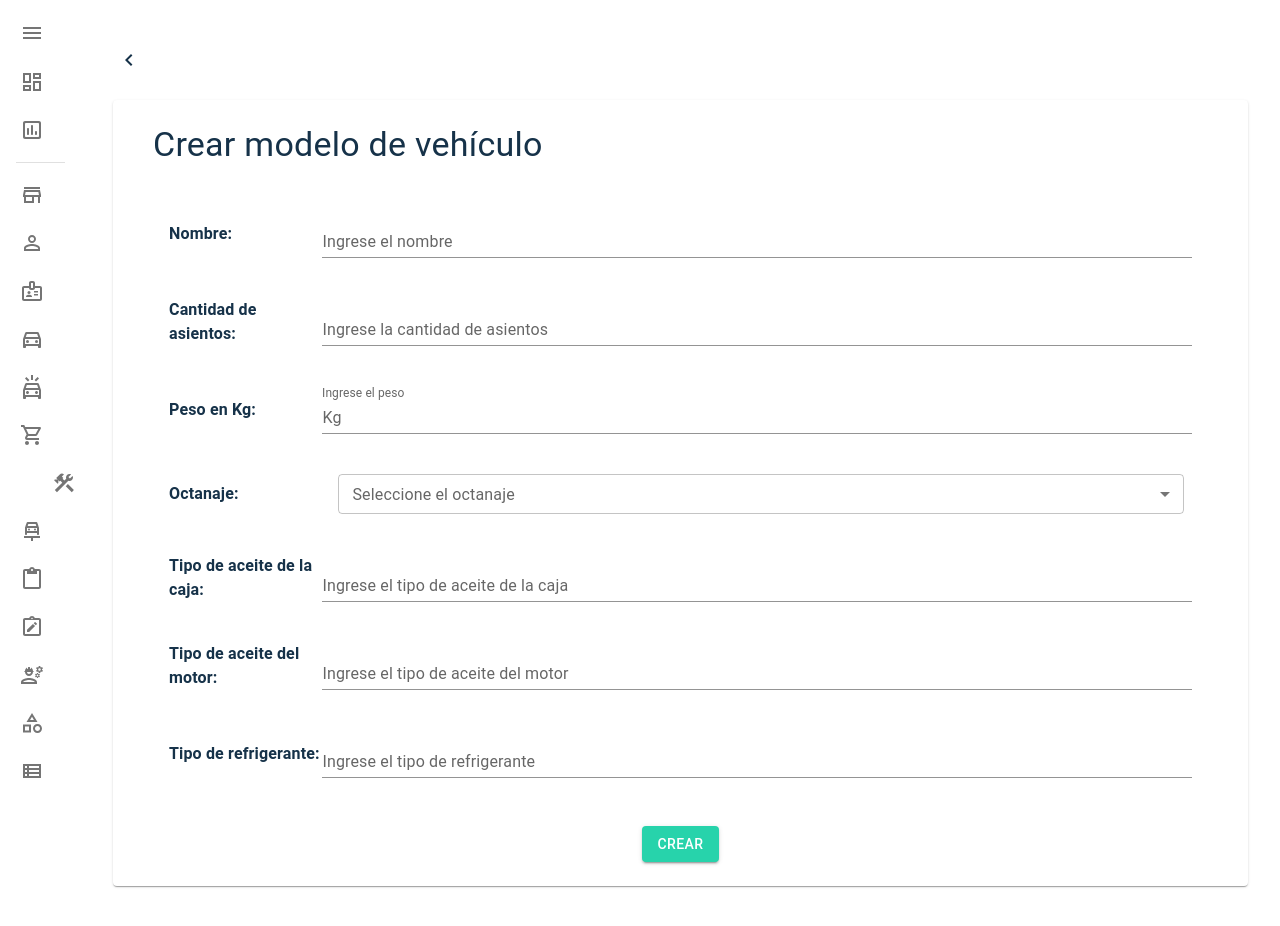
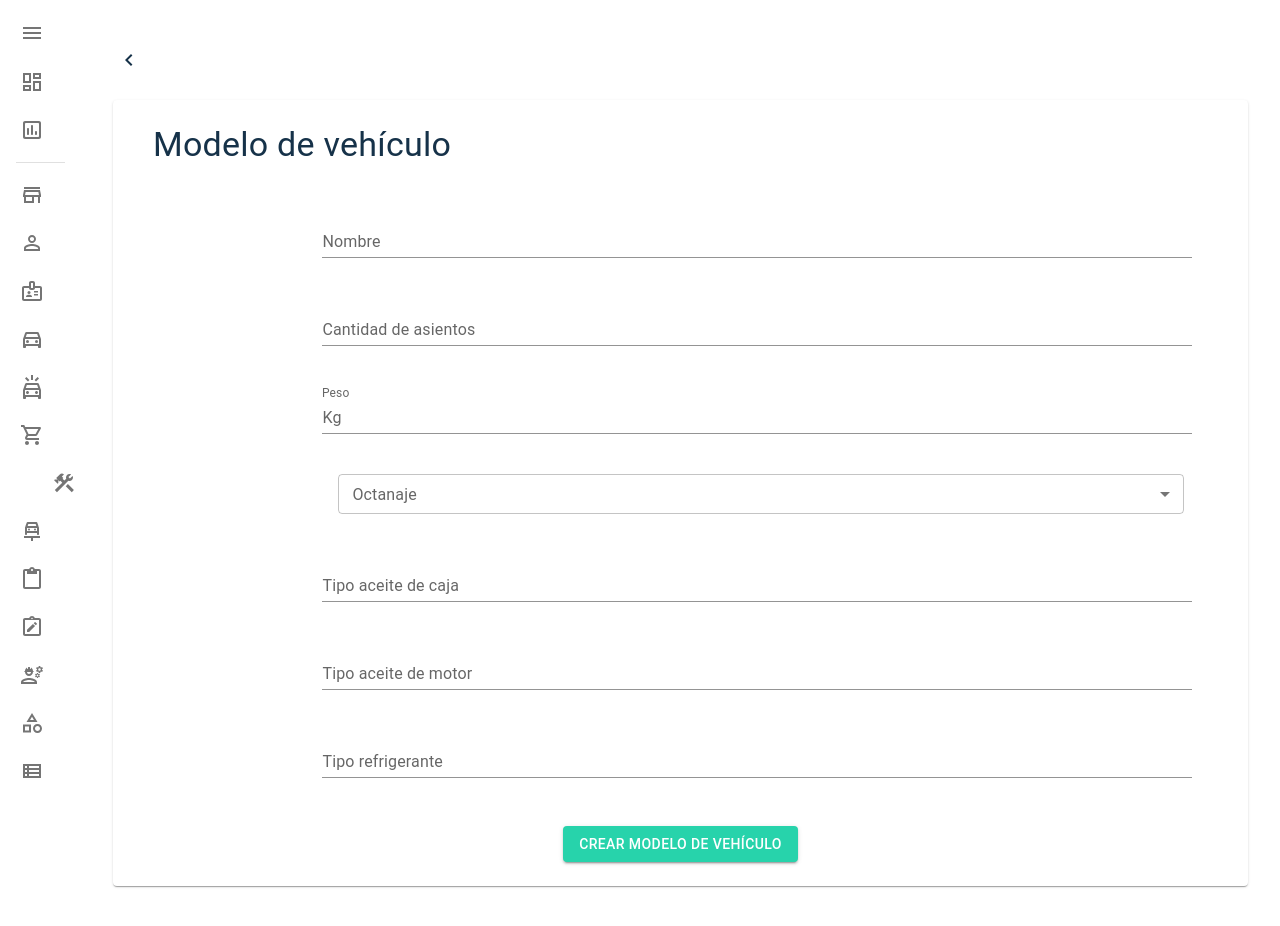
Before and after one commit to Paulaforero/ty-frontend-admin, a Next.js app: page /vehicle-models/create in a window 1280 px wide. Shown: the top 926 px of the page. Built offline with nearby package versions, Linux system fonts and the light colour scheme.

Commit message:
feature: changed inputs information in create page

```diff
--- a/app/(private)/vehicle-models/create/page.jsx
+++ b/app/(private)/vehicle-models/create/page.jsx
@@ -17,32 +17,28 @@ export default function CreatePage() {
 
   const inputs = [
     {
-      label: 'Nombre:',
       type: 'text',
       name: 'name',
-      placeholder: 'Ingrese el nombre',
+      placeholder: 'Nombre',
       required: true,
     },
     {
-      label: 'Cantidad de asientos:',
       type: 'number',
       name: 'seatCount',
-      placeholder: 'Ingrese la cantidad de asientos',
+      placeholder: 'Cantidad de asientos',
       min: 2,
       max: 8,
       required: true,
     },
     {
-      label: 'Peso en Kg:',
       type: 'number',
       name: 'weightInKg',
-      placeholder: 'Ingrese el peso',
+      placeholder: 'Peso',
       min: 100,
       required: true,
       adornment: 'Kg',
     },
     {
-      label: 'Octanaje:',
       type: 'select',
       options: [
         {
@@ -55,28 +51,25 @@ export default function CreatePage() {
         },
       ],
       name: 'octaneRating',
-      placeholder: 'Seleccione el octanaje',
+      placeholder: 'Octanaje',
       required: true,
     },
     {
-      label: 'Tipo de aceite de la caja:',
       type: 'text',
       name: 'gearboxOilType',
-      placeholder: 'Ingrese el tipo de aceite de la caja',
+      placeholder: 'Tipo aceite de caja',
       required: true,
     },
     {
-      label: 'Tipo de aceite del motor:',
       type: 'text',
       name: 'engineOilType',
-      placeholder: 'Ingrese el tipo de aceite del motor',
+      placeholder: 'Tipo aceite de motor',
       required: true,
     },
     {
-      label: 'Tipo de refrigerante:',
       type: 'text',
       name: 'engineCoolantType',
-      placeholder: 'Ingrese el tipo de refrigerante',
+      placeholder: 'Tipo refrigerante',
       required: true,
     },
   ]
@@ -91,8 +84,8 @@ export default function CreatePage() {
 
   return (
     <CreationPageView
-      title="Crear modelo de vehículo"
-      submitLabel="Crear"
+      title="Modelo de vehículo"
+      submitLabel="Crear modelo de vehículo"
       inputs={inputs}
       values={formValues}
       handleChange={handleChange}
```
